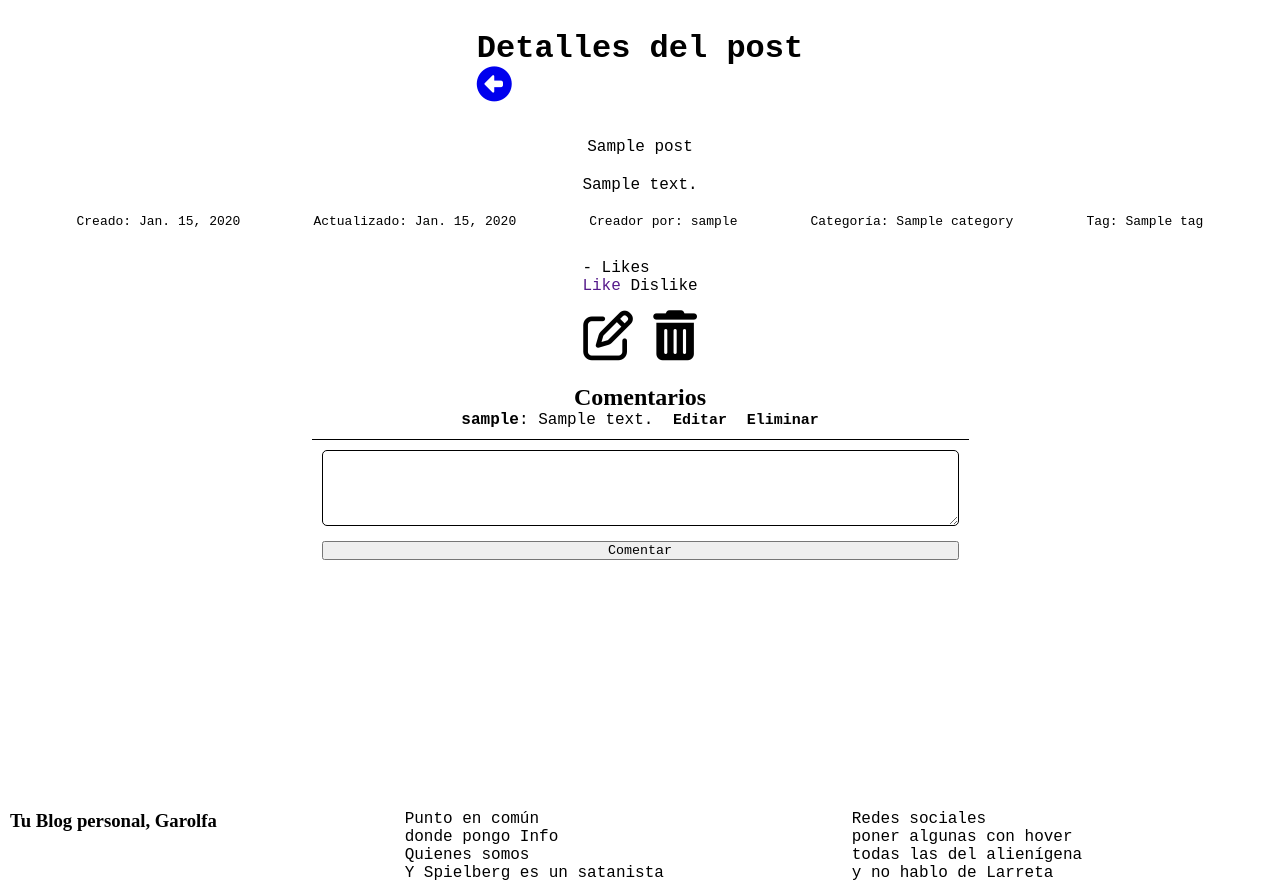
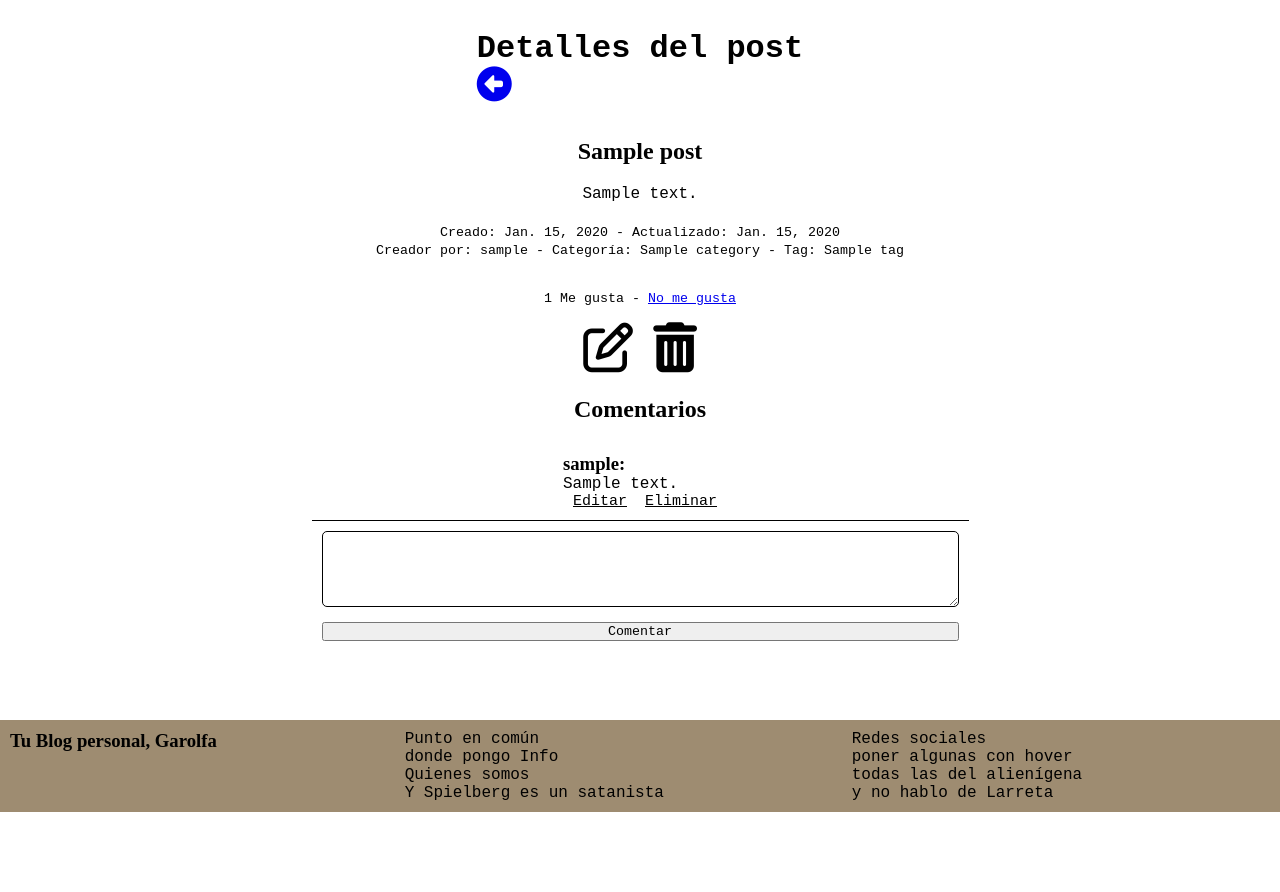
Before and after one commit to Naiitiry/django-blog, a Django app: page /post/view/1/ in a window 1280 px wide. Shown: the part 75-967 px from the top of the page. After the commit the page ends 887 px from the top, so only its background shows below. Run offline with Django 5.2, Linux system fonts and the light colour scheme; a user stored in the database is signed in; tables that the repository leaves empty hold one stand-in row (values such as "Sample post"); some libraries are stand-ins or nearby versions.

Commit message:
update comments

```diff
--- a/blog/static/css/style.css
+++ b/blog/static/css/style.css
@@ -34,7 +34,7 @@ main{
     align-items: center;
     background-color: var(--color-primary);
     min-width: 85vh;
-    min-height: 100vh;
+    min-height: 90vh;
 }
 nav{
     background-color: var(--color-secondary);
@@ -132,7 +132,7 @@ nav a:hover{
     color: #222121;
 }
 .pagination{
-    margin: 45px 0 0 0;
+    margin: 15px 0 0 0;
 }
 .block {
     height: 100px;
@@ -143,10 +143,16 @@ nav a:hover{
     flex-direction: column;
     justify-content: center;
     align-items: center;
+    border-radius: 15px;
 }
 .block:hover{
-    background-color: #868686;
-    width: 100%;
+    background-color: #b8b7b7;
+}
+.block a{
+    text-align: center;
+}
+.block a:hover{
+    text-decoration: underline;
 }
 
 .detail-detail{
@@ -292,20 +298,32 @@ form{
     display: flex;
     align-items: center;
     flex-direction: column;
+    max-width: 50%;
 }
-.comments ul,a{
+.comments ul{
     list-style: none;
     text-decoration: none;
+    padding: 15px 0 0 0;
 }
 .comments a{
     font-size: 15px;
-    font-weight: bold;
     padding: 0 0 0 10px;
     color: #000;
     transition: 0.5s;
 }
 .comments a:hover{
     color: #ff8800;
+}
+.comments-list{
+    display: flex;
+    flex-direction: column;
+    align-items:flex-start;
+    justify-content: center;
+    width: 100%;
+    margin: 15px 0 0 0;
+    .comments-list-comment{
+        text-overflow: ellipsis;
+    }
 }
 
 .base_session{
@@ -357,4 +375,5 @@ footer{
     grid-template-columns: auto auto auto;
     width: 100%;
     padding: 10px;
+    background-color: var(--color-secondary);
 }
--- a/blog/templates/post/detail.html
+++ b/blog/templates/post/detail.html
@@ -7,24 +7,33 @@
     </div>
     <div class="detail">
         <div class="detail-content">
-            <p>{{post.title}}</p>
+            <h2>{{post.title}}</h2>
             <p class="detail-content-description">
                 {{post.description}}
             </p>
+            <small class="text-muted">
+                Creado: {{post.created_at}} -
+                Actualizado: {{post.updated_at}}<br/>
+                Creador por: {{post.user.username}} -
+                Categoría: {{post.category.name}} -
+                Tag: {{post.tag.name}}
+            </small>
             <div class="detail-content-info">
-                <p>Creado: {{post.created_at}}</p>
-                <p>Actualizado: {{post.updated_at}}</p>
-                <p>Creador por: {{post.user.username}}</p>
-                <p>Categoría: {{post.category.name}}</p>
-                <p>Tag: {{post.tag.name}}</p>
+
             </div>
         </div>
     </div>
     <div>
-        <p> - Likes</p>
-        <a href="">Like</a>
-        <a>Dislike</a>
-        <p></p>
+        <small class="text-muted">
+            {{ post.numero_de_likes }} Me gusta -
+
+            {% if user in post.likes.all %}
+            <a href="{% url 'post_like' post.id %}">No me gusta</a>
+            {% else %}
+            <a href="{% url 'post_like' post.id %}">Me gusta</a>
+            {% endif %}
+
+        </small>
     </div>
     <span class="detail-icon">
         <a href="{% url 'post_edit' id=post.id %}" class="detail-icon-edit"><i class="fa-regular fa-pen-to-square"></i></a>
@@ -34,8 +43,10 @@
         <h2>Comentarios</h2>
         <ul>
             {% for comment in comments %}
-                <li>
-                    <strong>{{ comment.user.username }}</strong>: {{ comment.comment }}
+                <li class="comments-list">
+                    <div class="comments-list-comment">
+                        <h3>{{ comment.user.username }}:</h3>{{ comment.comment }}
+                    </div>
                     <form id="edit-form-{{ comment.id }}" action="{% url 'edit_comment' comment.id %}" method="POST" class="edit-form">
                         {% csrf_token %}
                         <div>
@@ -44,8 +55,10 @@
                             <a href="#comment-{{ comment.id }}">Cancelar</a>
                         </div>
                     </form>
-                    <a href="#edit-form-{{ comment.id }}" >Editar</a>
-                    <a href="{% url 'delete_comment' comment.id %}" >Eliminar</a>
+                    <small class="text-muted">
+                        <a href="#edit-form-{{ comment.id }}" >Editar</a>
+                        <a href="{% url 'delete_comment' comment.id %}" >Eliminar</a>
+                    </small>
                 </li>
                 {% empty %}
                 <li>No hay comentarios aún.</li>
```
Also changed, not shown: blog/templates/post/post_index.html (+13 -7 lines).
